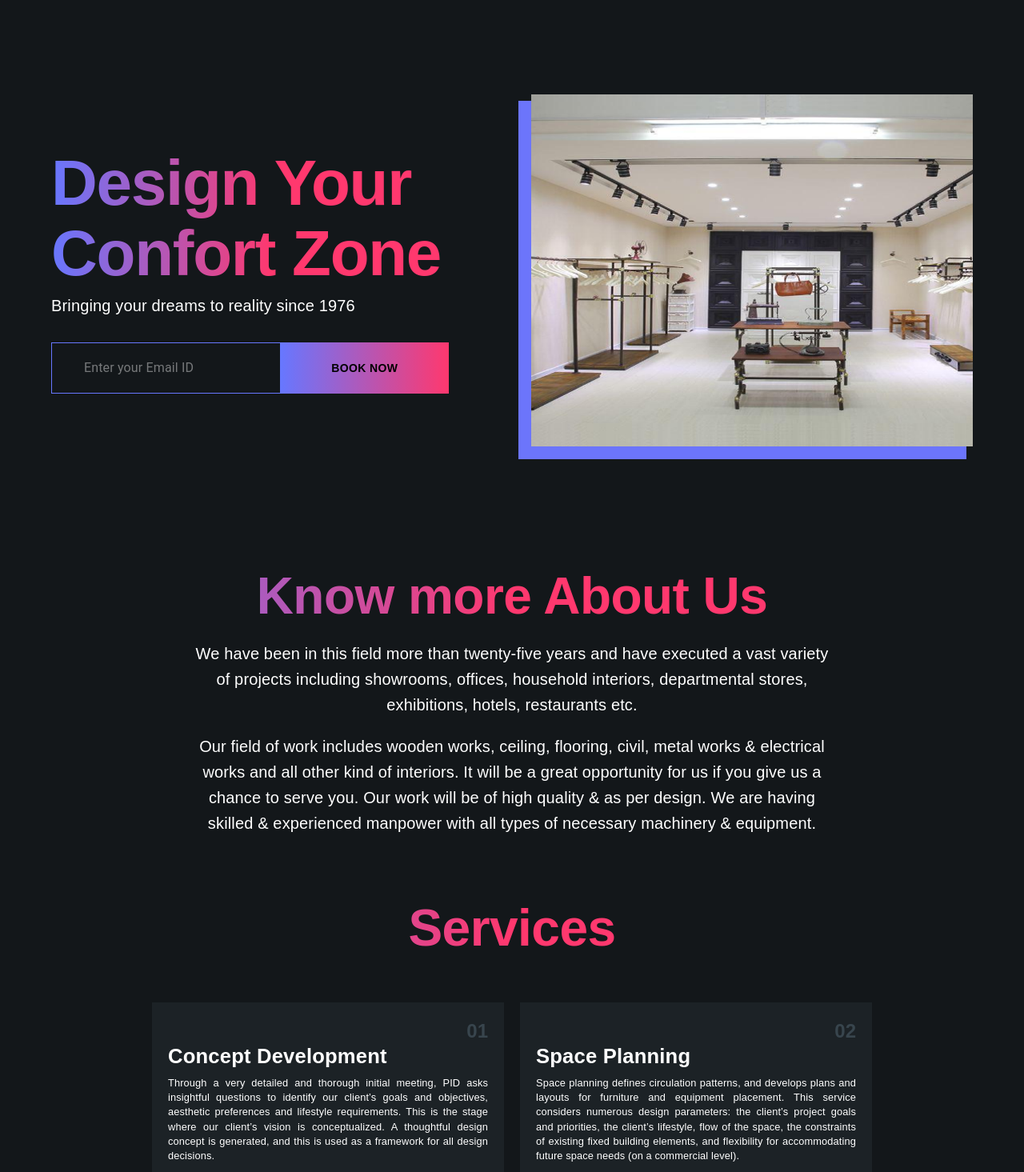
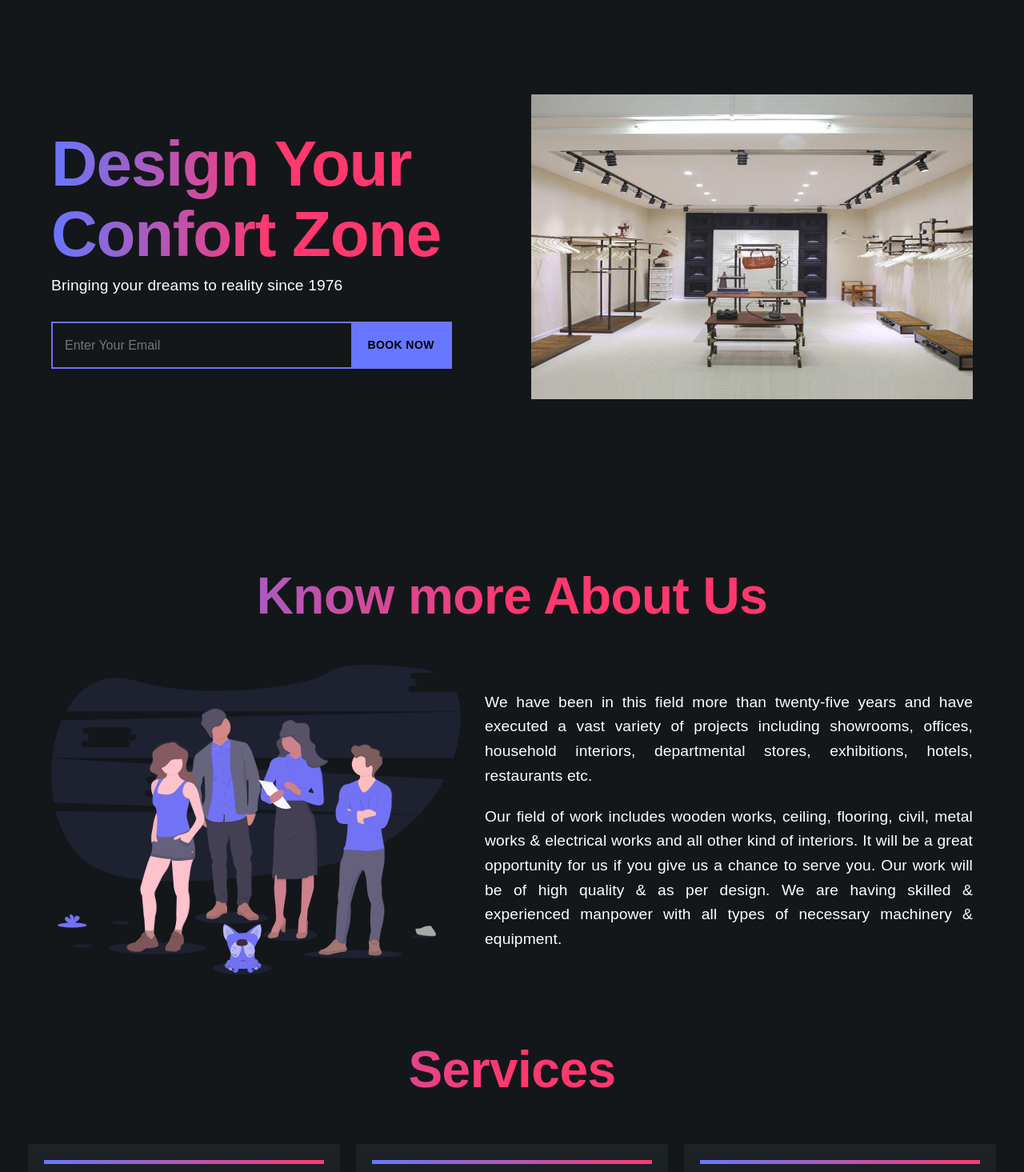
Before and after one commit to symaticvisuals/pid-portfolio, a React (Create React App) app: page / in a window 1280 px wide. Shown: the part 65-1530 px from the top of the page at 80% size. Built offline with nearby package versions, Linux system fonts and the light colour scheme.

Commit message:
design done team section remaining

```diff
--- a/src/pages/AboutUsSection.js
+++ b/src/pages/AboutUsSection.js
@@ -1,10 +1,11 @@
 import { Box, makeStyles, Typography } from "@material-ui/core";
 import React from "react";
+import about from "../images/about.svg";
 const useStyles = makeStyles((theme) => ({
 	root: {
 		paddingTop: "14vh",
 		padding: "0 5vw",
-		textAlign: "center",
+		textAlign: "left",
 	},
 }));
 function AboutUsSection() {
@@ -12,16 +13,29 @@ function AboutUsSection() {
 	return (
 		<Box className={classes.root}>
 			<Box>
-				<Typography variant='h2'>Know more About Us</Typography>
+				<Typography
+					variant='h2'
+					style={{ textAlign: "center", marginBottom: "30px" }}
+				>
+					Know more About Us
+				</Typography>
 				<Box
 					style={{
 						paddingTop: "20px",
 						display: "flex",
-						flexDirection: "column",
+						justifyContent: "space-around",
 						alignItems: "center",
+						width: "100%",
 					}}
 				>
-					<Box style={{ width: "70%" }}>
+					<Box>
+						<img
+							src={about}
+							alt='text'
+							style={{ width: "40vw", objectFit: "contain" }}
+						/>
+					</Box>
+					<Box style={{ paddingLeft: "30px" }}>
 						<Typography variant='h6'>
 							We have been in this field more than twenty-five years and have
 							executed a vast variety of projects including showrooms, offices,
--- /dev/null
+++ b/src/pages/Footer.js
@@ -0,0 +1,25 @@
+import { makeStyles } from "@material-ui/styles";
+import React from "react";
+import logo from "../images/logo.png";
+const useStyles = makeStyles((theme) => ({
+	root: {
+		width: "100%",
+		height: "10vh",
+		backgroundColor: "#0D1012",
+		marginTop: "40px",
+		display: "flex",
+		alignItems: "center",
+		justifyContent: "center",
+		padding: "20px",
+	},
+}));
+function Footer() {
+	const classes = useStyles();
+	return (
+		<div className={classes.root}>
+			<img src={logo} alt='' />
+		</div>
+	);
+}
+
+export default Footer;
--- a/src/pages/Hero.js
+++ b/src/pages/Hero.js
@@ -5,6 +5,7 @@ import HeroSection from "./HeroSection";
 import Navbar from "./Navbar";
 import AboutUsSection from "./AboutUsSection";
 import OurWorks from "./OurWorks";
+import Footer from "./Footer";
 
 function Hero() {
 	return (
@@ -23,6 +24,7 @@ function Hero() {
 			<AboutUsSection />
 			<ServiceSection />
 			<OurWorks />
+			<Footer />
 		</Box>
 	);
 }
--- a/src/pages/HeroSection.js
+++ b/src/pages/HeroSection.js
@@ -7,6 +7,23 @@ const useStyles = makeStyles((theme) => ({
 		paddingTop: "10vh",
 		padding: "0 5vw",
 		height: "60vh",
+	},
+	input: {
+		outline: "none",
+		border: "none",
+		flexGrow: 1,
+		background: "none",
+		color: "white",
+		fontSize: "1rem",
+		fontFamily: "Sora, sans-serif",
+		paddingLeft: "15px",
+	},
+	emailBox: {
+		display: "flex",
+		alignItems: "center",
+		marginTop: "30px",
+		width: "90%",
+		border: "2px solid #7272F4",
 	},
 }));
 function HeroSection() {
@@ -29,29 +46,26 @@ function HeroSection() {
 						<Typography variant='h6' style={{ marginTop: "5px" }}>
 							Bringing your dreams to reality since 1976
 						</Typography>
-						<Box
-							display='flex'
-							style={{ alignItems: "center", marginTop: "30px", width: "90%" }}
-						>
-							<InputBase
-								placeholder='Enter your Email ID'
-								style={{ width: "15em", flexGrow: 1 }}
+						<Box className={classes.emailBox}>
+							<input
+								type='email'
+								name=''
+								id=''
+								placeholder='Enter Your Email'
+								className={classes.input}
 							/>
-							<Button style={{ width: "15em" }}>BOOK NOW</Button>
+							<Button style={{ height: "auto" }}>BOOK NOW</Button>
 						</Box>
 					</Box>
 				</Grid>
 				<Grid item xs={12} md={6} style={{}}>
-					<Box
-						style={{
-							"backgroundImage": `url(${heroImage})`,
-							"backgroundSize": "cover",
-							"height": "55vh",
-							"boxShadow": "-12px 12px 0px 4px rgba(108,117,251,1)",
-							"-webkit-box-shadow": "-12px 12px 0px 4px rgba(108,117,251,1)",
-							"-moz-box-shadow": "-12px 12px 0px 4px rgba(108,117,251,1)",
-						}}
-					></Box>
+					<Box>
+						<img
+							src={heroImage}
+							alt=''
+							style={{ width: "100%", objectFit: "contain" }}
+						/>
+					</Box>
 				</Grid>
 			</Grid>
 		</Box>
--- a/src/pages/components/ServiceCard.js
+++ b/src/pages/components/ServiceCard.js
@@ -1,30 +1,46 @@
 import { Grid, makeStyles, Typography } from "@material-ui/core";
 import React from "react";
+import ServiceModal from "./ServiceModal";
 const useStyles = makeStyles((theme) => ({
 	root: {
-		"background": "#1C2226",
-		"width": "400px",
-		"minHeight": "210px",
+		"background": "linear-gradient(#1C2226, #13171A)",
+		"width": "350px",
+		"height": "auto",
 		"margin": "10px",
 		"padding": "20px",
 		"display": "flex",
 		"flexDirection": "column",
 		"&:hover": {
 			boxShadow: "0px 0px 70px rgb(13, 16, 18)",
+
 			transition: "all .2s ease-in",
-			transform: "scale(1.04)",
+			transform: "scale(1.1)",
+
 			// background: "#e5e5e5",
-			border: "1px solid #7074F7",
+			// border: "1px solid #7074F7",
 			background: "rgb(13, 16, 18)",
 			cursor: "pointer",
 		},
 	},
 }));
 function ServiceCard(props) {
+	const modal = () => {
+		console.log("Clicked");
+		return <ServiceModal />;
+	};
 	const classes = useStyles();
 	return (
-		<Grid item xs={12} sm={6} md={3}>
+		<Grid item xs={12} sm={6} md={3} onClick={modal}>
 			<div className={classes.root}>
+				<div style={{ display: "flex", alignItems: "flex-start" }}>
+					<div
+						style={{
+							width: "100%",
+							height: "5px",
+							background: "linear-gradient(to right, #6777FF 0%, #FF386E 100%)",
+						}}
+					/>
+				</div>
 				<div style={{ display: "flex", justifyContent: "flex-end" }}>
 					<Typography
 						variant='h5'
@@ -32,6 +48,7 @@ function ServiceCard(props) {
 							color: "#38454D",
 							fontFamily: "Sora, sans-serif",
 							fontWeight: "bold",
+							marginTop: "10px",
 						}}
 					>
 						0{props.index + 1}
@@ -46,15 +63,6 @@ function ServiceCard(props) {
 						{props.description}
 					</Typography>
 				</div>
-				<div style={{ display: "flex", alignItems: "flex-end", flexGrow: 1 }}>
-					<div
-						style={{
-							width: "100%",
-							height: "5px",
-							background: "linear-gradient(to right, #6777FF 0%, #FF386E 100%)",
-						}}
-					/>
-				</div>
 			</div>
 		</Grid>
 	);
--- /dev/null
+++ b/src/pages/components/ServiceModal.js
@@ -0,0 +1,61 @@
+import React from "react";
+import { makeStyles } from "@material-ui/core/styles";
+import Modal from "@material-ui/core/Modal";
+import Backdrop from "@material-ui/core/Backdrop";
+import Fade from "@material-ui/core/Fade";
+
+const useStyles = makeStyles((theme) => ({
+	modal: {
+		display: "flex",
+		alignItems: "center",
+		justifyContent: "center",
+	},
+	paper: {
+		backgroundColor: theme.palette.background.paper,
+		border: "2px solid #000",
+		boxShadow: theme.shadows[5],
+		padding: theme.spacing(2, 4, 3),
+	},
+}));
+
+export default function ServiceModal({title, description}) {
+	const classes = useStyles();
+	const [open, setOpen] = React.useState(false);
+
+	const handleOpen = () => {
+		setOpen(true);
+	};
+
+	const handleClose = () => {
+		setOpen(false);
+	};
+
+	return (
+		<div>
+			<button type='button' onClick={handleOpen}>
+				react-transition-group
+			</button>
+			<Modal
+				aria-labelledby='transition-modal-title'
+				aria-describedby='transition-modal-description'
+				className={classes.modal}
+				open={open}
+				onClose={handleClose}
+				closeAfterTransition
+				BackdropComponent={Backdrop}
+				BackdropProps={{
+					timeout: 500,
+				}}
+			>
+				<Fade in={open}>
+					<div className={classes.paper}>
+						<h2 id='transition-modal-title'>Transition modal</h2>
+						<p id='transition-modal-description'>
+							react-transition-group animates me.
+						</p>
+					</div>
+				</Fade>
+			</Modal>
+		</div>
+	);
+}
--- a/src/styles/Theme.js
+++ b/src/styles/Theme.js
@@ -41,8 +41,10 @@ const theme = createTheme({
 			},
 			h6: {
 				fontFamily: "Sora, sans-serif",
-				fontWeight: 500,
+				fontWeight: 400,
 				color: "white",
+				fontSize: "1.2rem",
+				textAlign: "justify",
 			},
 			body2: {
 				fontSize: "0.8rem",
@@ -53,14 +55,17 @@ const theme = createTheme({
 		},
 		MuiButton: {
 			text: {
-				background: "linear-gradient(to right, #6777FF 0%, #FF386E 100%)",
-				borderRadius: "none",
-				color: "black",
-				borderRadius: "0",
-				fontFamily: "Sora, sans-serif",
-				padding: "20px 40px",
-				fontWeight: 700,
+				"background": "#6777FF",
+				"borderRadius": "none",
+				"color": "black",
+				"borderRadius": "0",
+				"fontFamily": "Sora, sans-serif",
+				"padding": "15px 20px",
+				"fontWeight": 700,
 				// fontSize: "17px",
+				"&:hover": {
+					background: "#4A55FF",
+				},
 			},
 		},
 		MuiInputBase: {
```
Also changed, not shown: src/images/about.svg (added), src/images/aboutImage.png (added).
